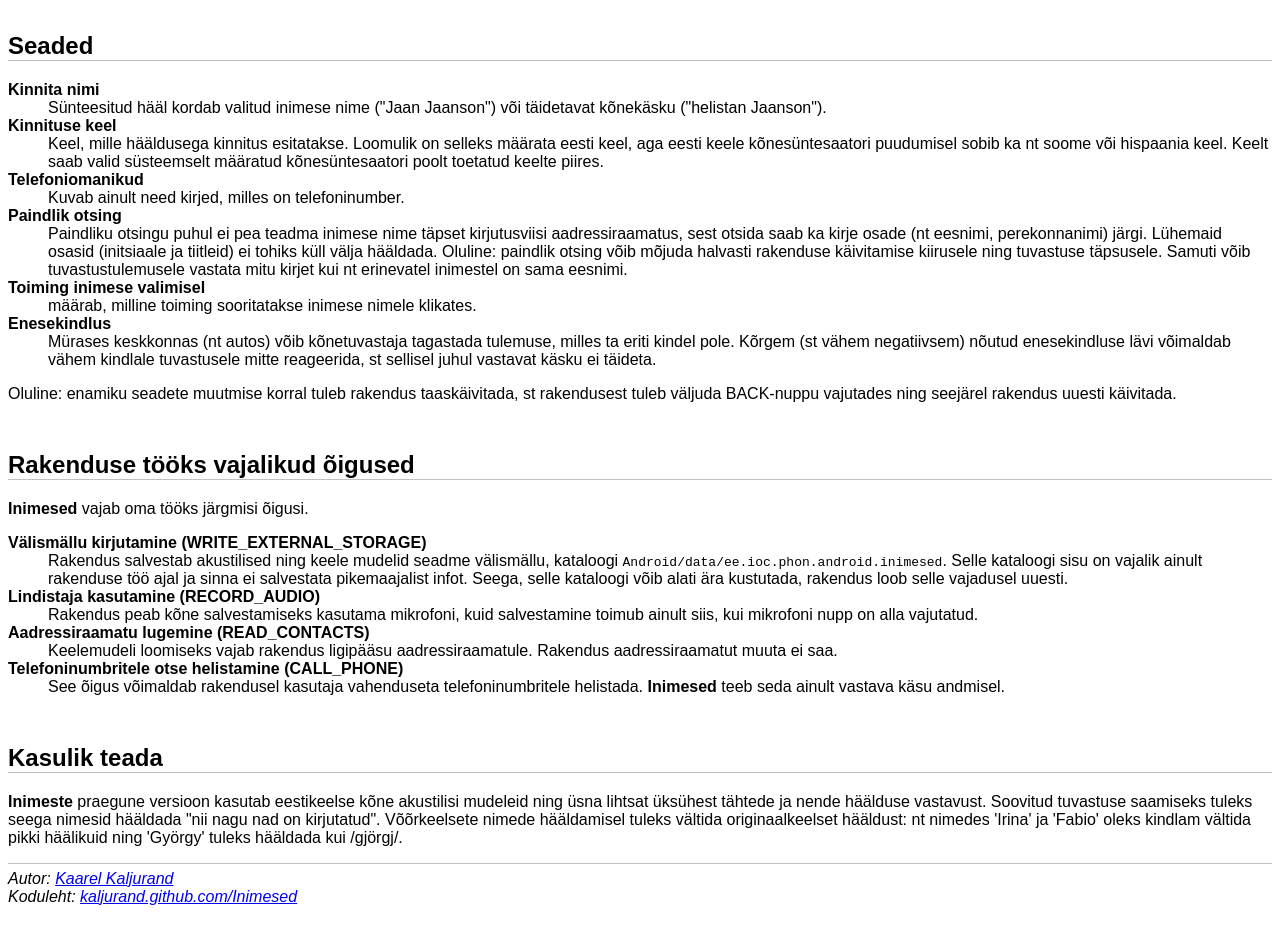
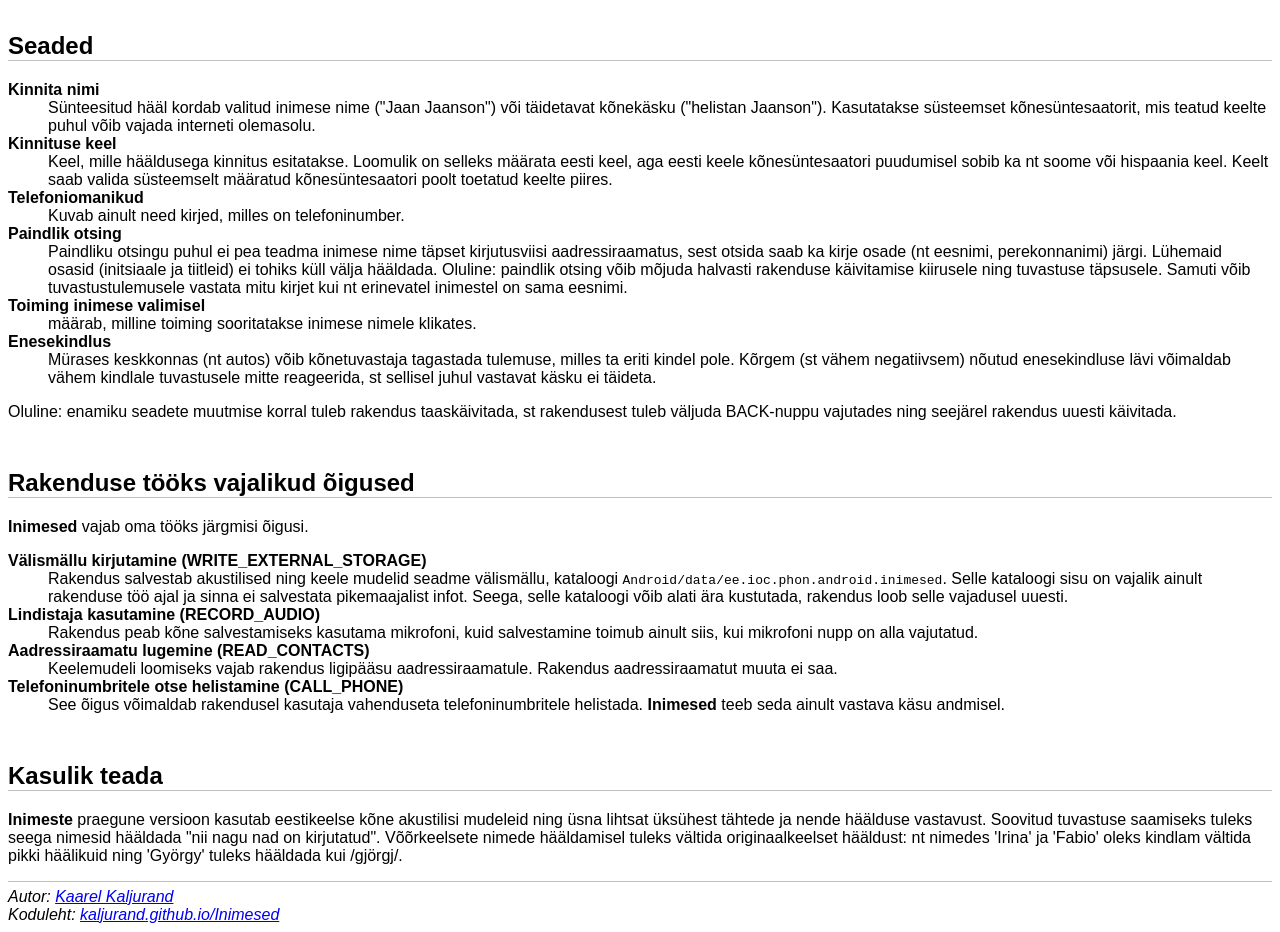
Before and after one commit to Kaljurand/Inimesed, a plain HTML site: page app/assets/about/et.html in a window 1280 px wide. Shown: the part 780-1712 px from the top of the page. Drawn offline with Linux system fonts and the light colour scheme.

Commit message:
Improve TTS documentation in Help

```diff
--- a/app/assets/about/et.html
+++ b/app/assets/about/et.html
@@ -80,12 +80,14 @@ st tegu on rohkem palvega ;).</p>
 <dl>
 <dt>Kinnita nimi</dt>
 <dd>Sünteesitud hääl kordab valitud inimese nime ("Jaan Jaanson")
-või täidetavat kõnekäsku ("helistan Jaanson").</dd>
+või täidetavat kõnekäsku ("helistan Jaanson").
+Kasutatakse süsteemset kõnesüntesaatorit, mis teatud keelte puhul
+võib vajada interneti olemasolu.</dd>
 
 <dt>Kinnituse keel</dt>
 <dd>Keel, mille hääldusega kinnitus esitatakse. Loomulik on selleks
 määrata eesti keel, aga eesti keele kõnesüntesaatori puudumisel sobib
-ka nt soome või hispaania keel. Keelt saab valid süsteemselt määratud
+ka nt soome või hispaania keel. Keelt saab valida süsteemselt määratud
 kõnesüntesaatori poolt toetatud keelte piires.</dd>
 
 <dt>Telefoniomanikud</dt>
@@ -156,7 +158,7 @@ Autor:
 <a href="https://profiles.google.com/kaljurand">Kaarel Kaljurand</a>
 <br/>
 Koduleht:
-<a href="http://kaljurand.github.com/Inimesed/index.et.html">kaljurand.github.com/Inimesed</a>
+<a href="http://kaljurand.github.io/Inimesed/index.et.html">kaljurand.github.io/Inimesed</a>
 </address>
 
 </body>
```
Also changed, not shown: app/assets/about/en_US.html (+4 -2 lines).
